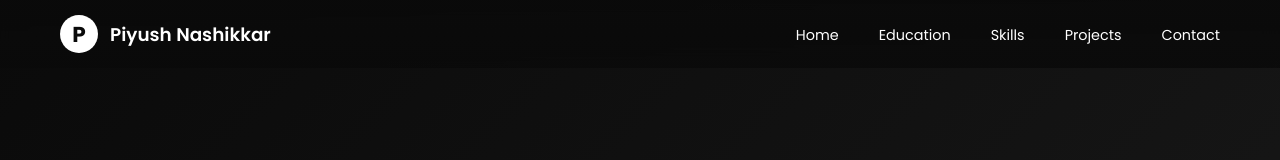
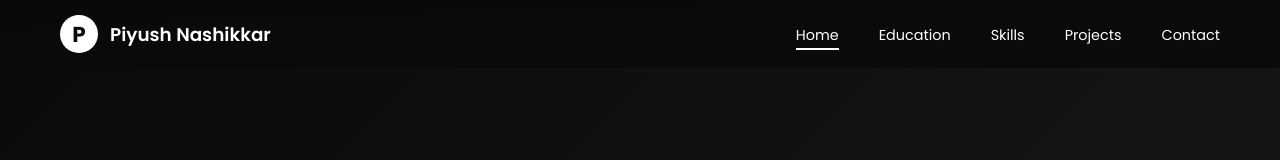
Before and after one commit to Geek-Piyush/Portfolio, a React (Create React App) app: page / in a window 1280 px wide. Shown: the top 160 px of the page. Built offline with nearby package versions, Linux system fonts and the light colour scheme.

Commit message:
enabled google analytics

```diff
--- a/public/index.html
+++ b/public/index.html
@@ -2,6 +2,16 @@
 <html lang="en">
 
 <head>
+  <!-- Google tag (gtag.js) -->
+  <script async src="https://www.googletagmanager.com/gtag/js?id=G-RXG3JP9Q0W"></script>
+  <script>
+    window.dataLayer = window.dataLayer || [];
+    function gtag() { dataLayer.push(arguments); }
+    gtag('js', new Date());
+
+    gtag('config', 'G-RXG3JP9Q0W');
+  </script>
+
   <meta charset="utf-8" />
   <link rel="icon" href="%PUBLIC_URL%/logo.png" />
   <meta name="viewport" content="width=device-width, initial-scale=1" />
--- a/src/components/Navbar.css
+++ b/src/components/Navbar.css
@@ -82,6 +82,10 @@
   transition: width 0.3s ease;
 }
 
+.nav-links li a.active::after {
+  width: 100%;
+}
+
 .nav-links li a:hover::after {
   width: 100%;
 }
--- a/src/components/Navbar.js
+++ b/src/components/Navbar.js
@@ -1,9 +1,10 @@
-import React, { useState } from "react";
+import React, { useState, useEffect } from "react";
 import { Menu, X } from "lucide-react";
 import "./Navbar.css";
 
 const Navbar = ({ scrolled }) => {
   const [isMenuOpen, setIsMenuOpen] = useState(false);
+  const [activeSection, setActiveSection] = useState("home");
 
   const navItems = [
     { name: "Home", href: "#home" },
@@ -12,6 +13,26 @@ const Navbar = ({ scrolled }) => {
     { name: "Projects", href: "#projects" },
     { name: "Contact", href: "#contact" },
   ];
+
+  useEffect(() => {
+    const handleScroll = () => {
+      const sections = navItems.map((item) => item.href.substring(1));
+      const scrollPosition = window.scrollY + 100;
+
+      for (let i = sections.length - 1; i >= 0; i--) {
+        const section = document.getElementById(sections[i]);
+        if (section && section.offsetTop <= scrollPosition) {
+          setActiveSection(sections[i]);
+          break;
+        }
+      }
+    };
+
+    window.addEventListener("scroll", handleScroll);
+    handleScroll(); // Call once on mount
+
+    return () => window.removeEventListener("scroll", handleScroll);
+  }, []);
 
   const toggleMenu = () => {
     setIsMenuOpen(!isMenuOpen);
@@ -36,7 +57,13 @@ const Navbar = ({ scrolled }) => {
         <ul className={`nav-links ${isMenuOpen ? "active" : ""}`}>
           {navItems.map((item, index) => (
             <li key={index}>
-              <a href={item.href} onClick={handleNavClick}>
+              <a
+                href={item.href}
+                onClick={handleNavClick}
+                className={
+                  activeSection === item.href.substring(1) ? "active" : ""
+                }
+              >
                 {item.name}
               </a>
             </li>
```
